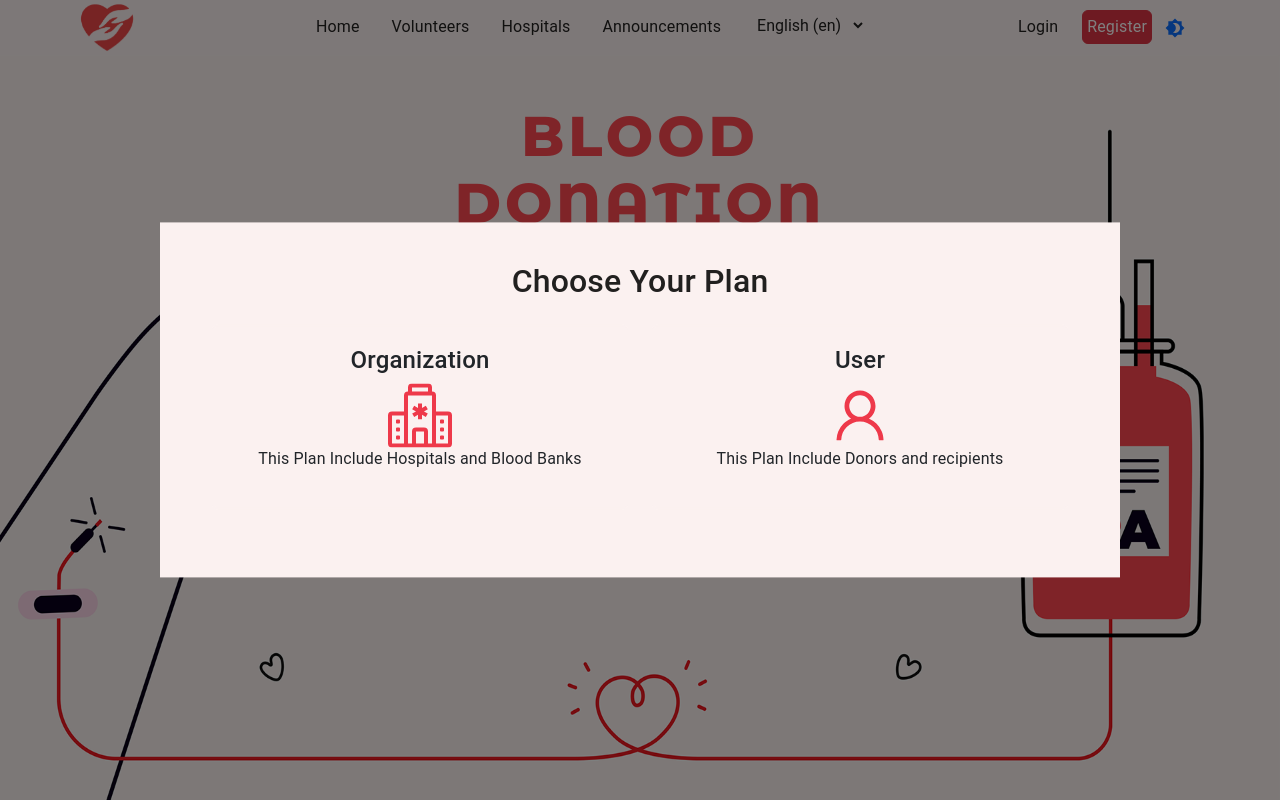
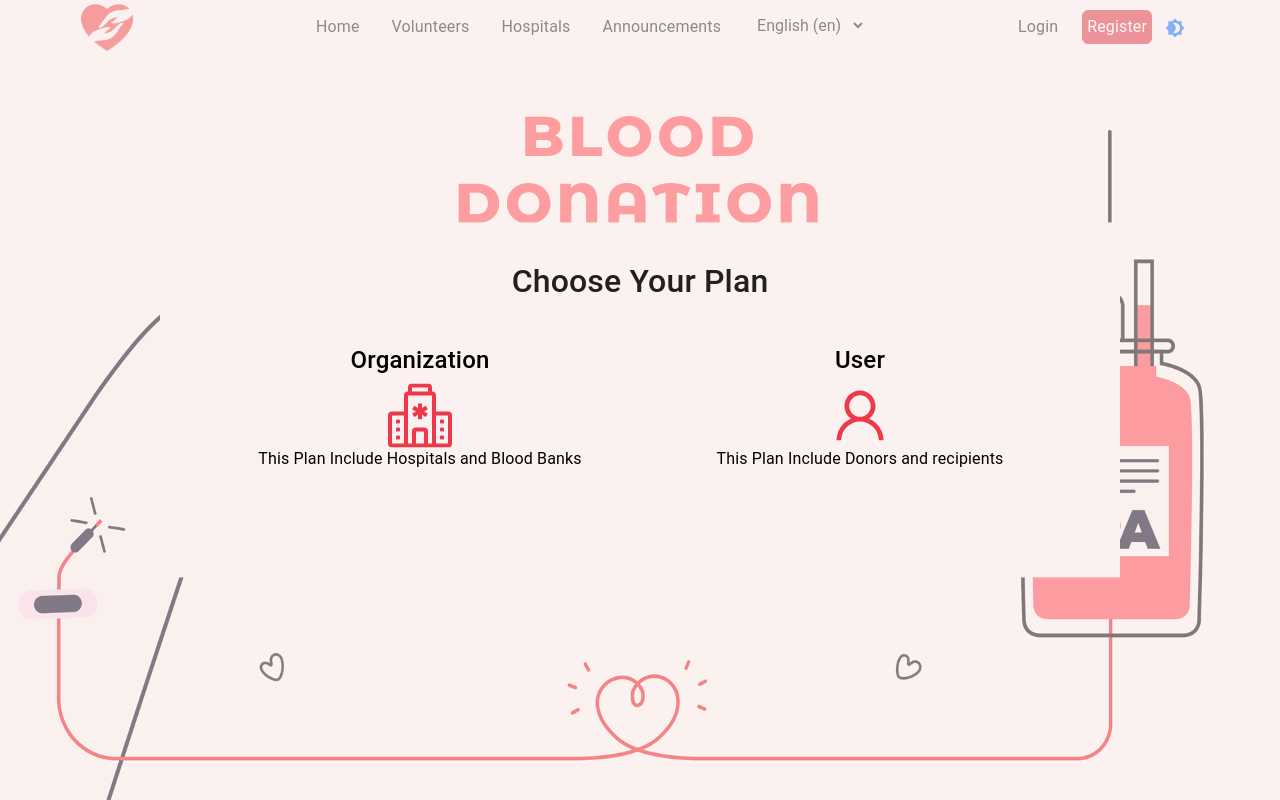
Before and after one commit to HadeerHassan28/Blood-Donation-App, a React (Create React App) app in the folder client/: page / in a window 1280 px wide. Both pictures are taken after a click on the item "Register". Shown: the top 800 px of the page. Built offline with nearby package versions, Linux system fonts and the light colour scheme; the HTML template or start-up script is replaced by a standard one.

Commit message:
selection page dark theme

```diff
--- a/client/src/Components/Selection/Selection.jsx
+++ b/client/src/Components/Selection/Selection.jsx
@@ -1,87 +1,130 @@
-import React, { useRef, useState } from 'react';
-import styles from './Selection.module.css'
-import {BsHospital} from 'react-icons/bs'
-import {AiOutlineUser} from 'react-icons/ai'
-import { Link } from 'react-router-dom';
-import { useTranslation } from 'react-i18next';
+import React, { useRef, useState, useContext } from "react";
+import styles from "./Selection.module.css";
+import { BsHospital } from "react-icons/bs";
+import { AiOutlineUser } from "react-icons/ai";
+import { Link } from "react-router-dom";
+import { useTranslation } from "react-i18next";
+import { conTheme } from "../../Context/Context";
+const Selection = (props) => {
+  const { isTheme } = useContext(conTheme);
+  const optionOne = useRef();
+  const optionTwo = useRef();
 
-const Selection = (props) => {
+  const [isOptionOneSelected, setIsOptionOneSelected] = useState(false);
+  const [isOptionTwoSelected, setIsOptionTwoSelected] = useState(false);
+  const { t } = useTranslation();
 
-    const optionOne = useRef()
-    const optionTwo = useRef()
-
-    const [isOptionOneSelected , setIsOptionOneSelected] = useState(false)
-    const [isOptionTwoSelected , setIsOptionTwoSelected] = useState(false)
-    const {t} = useTranslation();
-
-
-    console.log(props)
+  console.log(props);
   const toggleSelection = () => {
-        props.onSelection(false)
-
-    }
+    props.onSelection(false);
+  };
 
   const handleOptionOne = () => {
-
-        if(!isOptionOneSelected && isOptionTwoSelected){
-            optionOne.current.style.border = "2px solid #ee394a "
-            optionTwo.current.style.border = "none"
-            setIsOptionOneSelected(true)
-            setIsOptionTwoSelected(false)
+    if (!isOptionOneSelected && isOptionTwoSelected) {
+      optionOne.current.style.border = "2px solid #ee394a ";
+      optionTwo.current.style.border = "none";
+      setIsOptionOneSelected(true);
+      setIsOptionTwoSelected(false);
+    } else if (!isOptionOneSelected) {
+      optionOne.current.style.border = "2px solid #ee394a ";
+      setIsOptionOneSelected(true);
     }
-        else if(!isOptionOneSelected){
-            optionOne.current.style.border = "2px solid #ee394a "
-            setIsOptionOneSelected(true)
-        }
-        props.onSelection(false)
-
-    }
-
+    props.onSelection(false);
+  };
 
   const handleOptionTwo = () => {
-        if(!isOptionTwoSelected && isOptionOneSelected ){
-            optionTwo.current.style.border = "2px solid #ee394a"
-            optionOne.current.style.border = "none"
+    if (!isOptionTwoSelected && isOptionOneSelected) {
+      optionTwo.current.style.border = "2px solid #ee394a";
+      optionOne.current.style.border = "none";
 
-            setIsOptionOneSelected(false)
-            setIsOptionTwoSelected(true)
+      setIsOptionOneSelected(false);
+      setIsOptionTwoSelected(true);
+    } else if (!isOptionTwoSelected) {
+      optionTwo.current.style.border = "2px solid #ee394a";
+      setIsOptionTwoSelected(true);
     }
-        else if(!isOptionTwoSelected){
-            optionTwo.current.style.border = "2px solid #ee394a"
-            setIsOptionTwoSelected(true)
-        }
-        props.onSelection(false)
-
-    }
+    props.onSelection(false);
+  };
 
   return (
     <>
-        <div className={styles.overlay} onClick={toggleSelection}></div>
-        <div className={`${styles.selection} w-75 `}>
-            <div className="container">
-            <h2 className='mb-4'>{t("Choose Your Plan")}</h2>
+      <div
+        className={styles.overlay}
+        onClick={toggleSelection}
+        style={{
+          backgroundColor: isTheme === true ? "black" : "#fbf1f0",
+        }}
+      ></div>
+      <div
+        className={`${styles.selection} w-75 `}
+        style={{
+          backgroundColor: isTheme === true ? "black" : "#fbf1f0",
+        }}
+      >
+        <div
+          className="container"
+          style={{
+            backgroundColor: isTheme === true ? "black" : "#fbf1f0",
+          }}
+        >
+          <h2 className="mb-4">{t("Choose Your Plan")}</h2>
 
-                <div className="row mb-5">
-                <Link to={!props.isForSignUp ? "signup-org" : "Signup-org/signin-org"} className='col-lg-6 text-dark'>
-
-                    <div className={`${styles.option} rounded`} onClick={handleOptionOne} ref={optionOne} >
+          <div
+            className="row mb-5"
+            style={{
+              color: isTheme === true ? "white" : "black",
+            }}
+          >
+            <Link
+              to={!props.isForSignUp ? "signup-org" : "Signup-org/signin-org"}
+              className="col-lg-6 text-dark"
+              style={{
+                color: isTheme === true ? "white" : "black",
+              }}
+            >
+              <div
+                className={`${styles.option} rounded`}
+                onClick={handleOptionOne}
+                ref={optionOne}
+                style={{
+                  color: isTheme === true ? "white" : "black",
+                }}
+              >
                 <h4>{t("Organization")}</h4>
-                        <BsHospital size={64} color='#ee394a'/>
+                <BsHospital size={64} color="#ee394a" />
                 <p>{t("This Plan Include Hospitals and Blood Banks")}</p>
-                        {isOptionOneSelected && props.isForSignUp && <span className='text-danger'>{t("* Your are Following the Organizational Plan")}</span>}
-
+                {isOptionOneSelected && props.isForSignUp && (
+                  <span className="text-danger">
+                    {t("* Your are Following the Organizational Plan")}
+                  </span>
+                )}
               </div>
             </Link>
-                    <Link to={!props.isForSignUp ? "signup-user"  : "Signup-user/signin-user" }className='col-lg-6 text-dark'>
-                    <div className={`${styles.option} rounded`} onClick={handleOptionTwo} ref={optionTwo} >
+            <Link
+              to={
+                !props.isForSignUp ? "signup-user" : "Signup-user/signin-user"
+              }
+              className="col-lg-6 text-dark"
+            >
+              <div
+                className={`${styles.option} rounded`}
+                onClick={handleOptionTwo}
+                ref={optionTwo}
+                style={{
+                  color: isTheme === true ? "white" : "black",
+                }}
+              >
                 <h4>{t("User")}</h4>
-                        <AiOutlineUser size={64} color='#ee394a '/>
+                <AiOutlineUser size={64} color="#ee394a " />
                 <p>{t("This Plan Include Donors and recipients")}</p>
-                        {isOptionTwoSelected && props.isForSignUp && <span className='text-danger'>{t("* Your are Following the Users Plan")}</span>}
+                {isOptionTwoSelected && props.isForSignUp && (
+                  <span className="text-danger">
+                    {t("* Your are Following the Users Plan")}
+                  </span>
+                )}
               </div>
             </Link>
           </div>
-
 
           {/*isOptionOneSelected && props.isForSignUp &&
                     <div className='buttons d-flex justify-content-end'>
@@ -109,13 +152,10 @@ const Selection = (props) => {
                     <Link to="Signup-user/signin-user"> <button className='btn btn-danger px-4 py-2 ms-3' onClick={toggleSelection}>{t("Sign In")}</button></Link>
                     </div> }
                     */}
-
-
-
         </div>
       </div>
     </>
   );
-}
+};
 
 export default Selection;
```
Lines whose indentation alone changed are shown as unchanged.
